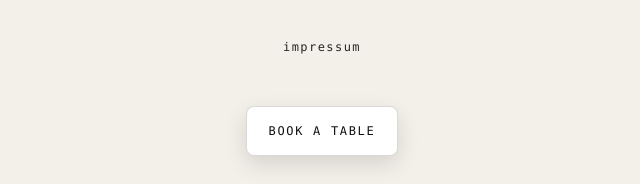
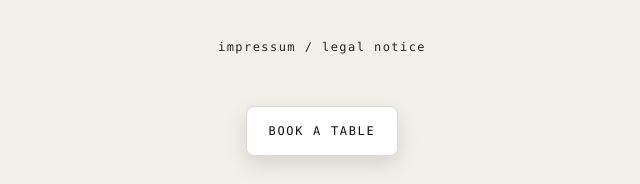
Before and after one commit to maar-tiferes/leustache-web, a plain HTML site: page index.html in a window 1280 px wide. Shown: the part 624-808 px from the top of the page, 318-958 px from the left. Drawn offline with Linux system fonts and the light colour scheme.

Commit message:
Add files via upload

```diff
--- a/index.html
+++ b/index.html
@@ -182,7 +182,7 @@
 
     <!-- LEGAL -->
     <div class="legal mono">
-      <a href="/impressum.html">impressum</a>
+      <a href="/impressum.html">impressum / Legal Notice</a>
     </div>
 
   </main>
```
